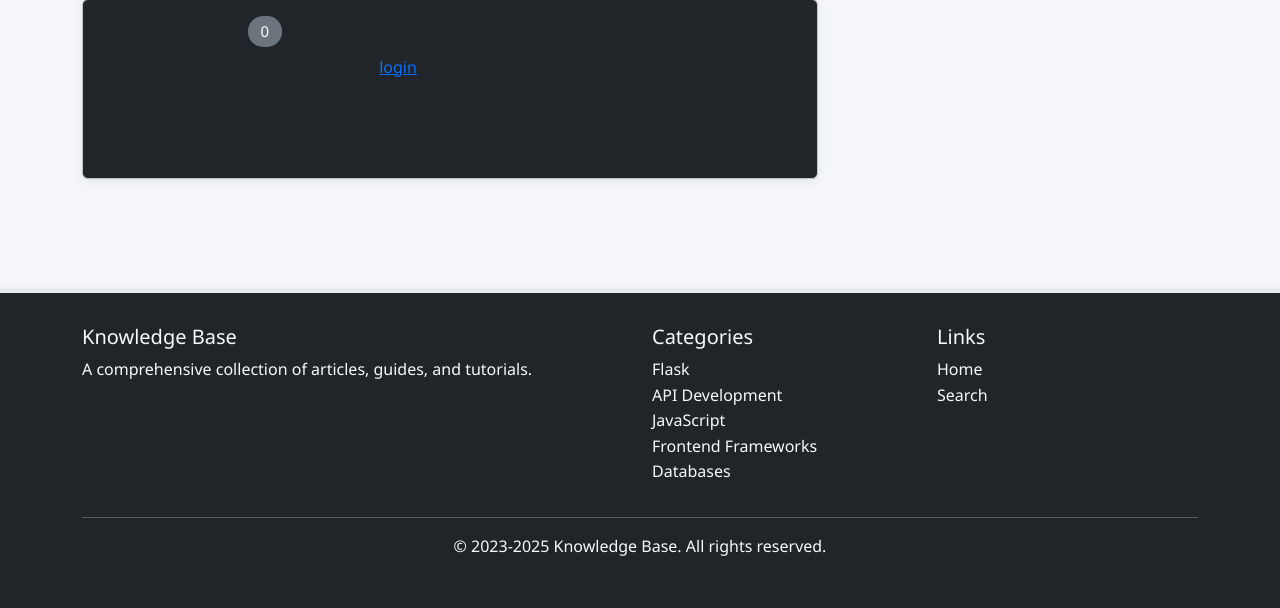
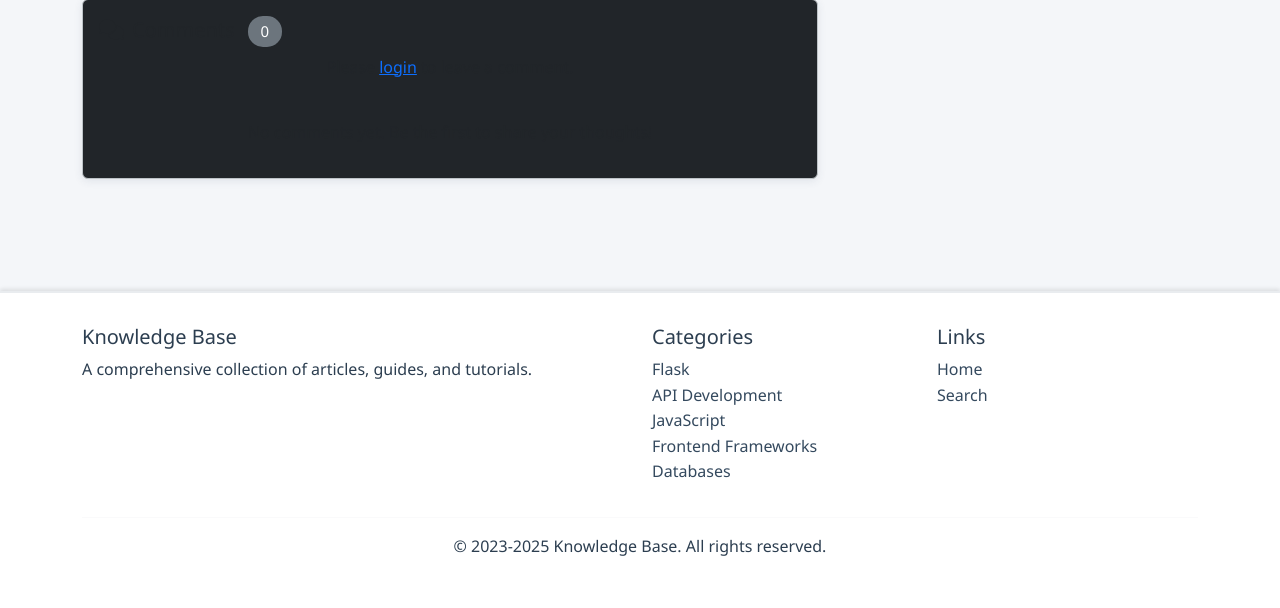
Before and after one commit to a-dulatov/KnowledgeVault, a Django app: page /article/1/ in a window 1280 px wide. Shown: the part 850-1458 px from the top of the page. Run offline with Django 5.2, Linux system fonts and the light colour scheme; data comes from the database, SQL or seed files in the repository.

Commit message:
Improve visual appeal of the website by updating the footer's color scheme
Removes the dark background from the footer and sets text/link colors in layout.html using CSS variables.

Replit-Commit-Author: Agent
Replit-Commit-Session-Id: 966470d0-1175-4e27-bbd2-ff1539186348
Replit-Commit-Screenshot-Url: https://storage.googleapis.com/screenshot-production-us-central1/5c4c90be-2196-4a0b-b7f2-267e1ae3c18c/1034af8c-a71c-47a6-a21a-f7fdf4818153.jpg

```diff
--- a/templates/layout.html
+++ b/templates/layout.html
@@ -99,7 +99,7 @@
     </main>
 
     <!-- Footer -->
-    <footer class="footer bg-dark text-light">
+    <footer class="footer">
         <div class="container">
             <div class="row">
                 <div class="col-md-6">
@@ -110,19 +110,19 @@
                     <h5>Categories</h5>
                     <ul class="list-unstyled">
                         {% for category in categories %}
-                        <li><a href="{% url 'category_detail' category_id=category.id %}" class="text-decoration-none link-light">{{ category.name }}</a></li>
+                        <li><a href="{% url 'category_detail' category_id=category.id %}" class="text-decoration-none" style="color: var(--primary-corporate);">{{ category.name }}</a></li>
                         {% endfor %}
                     </ul>
                 </div>
                 <div class="col-md-3">
                     <h5>Links</h5>
                     <ul class="list-unstyled">
-                        <li><a href="{% url 'index' %}" class="text-decoration-none link-light">Home</a></li>
-                        <li><a href="{% url 'search' %}" class="text-decoration-none link-light">Search</a></li>
+                        <li><a href="{% url 'index' %}" class="text-decoration-none" style="color: var(--primary-corporate);">Home</a></li>
+                        <li><a href="{% url 'search' %}" class="text-decoration-none" style="color: var(--primary-corporate);">Search</a></li>
                     </ul>
                 </div>
             </div>
-            <hr>
+            <hr style="border-color: #e9ecef;">
             <div class="text-center">
                 <p>&copy; 2023-2025 Knowledge Base. All rights reserved.</p>
             </div>
```
